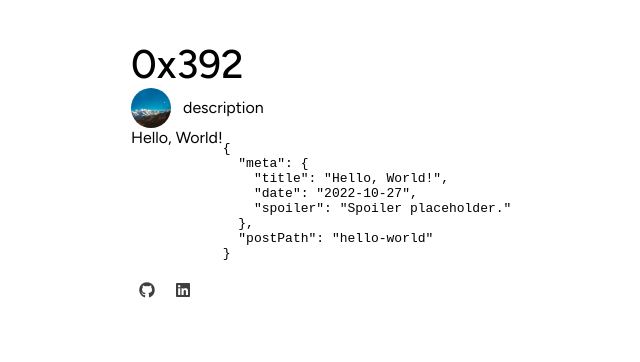
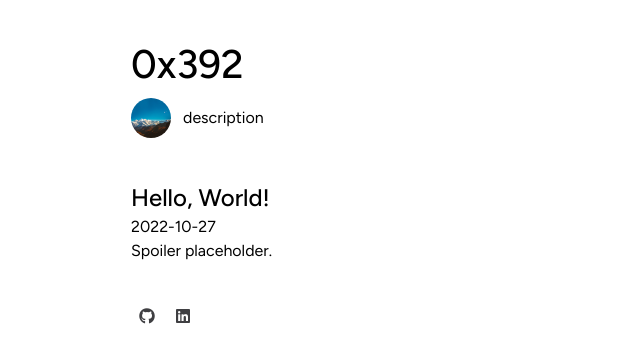
Before and after one commit to passionate-puppy/0x392, a Next.js app: page / in a window 1280 px wide. Shown: the top 362 px of the page, without its empty margins (149-789 px from the left). Built offline with nearby package versions, Linux system fonts and the light colour scheme.

Commit message:
Update styles

```diff
--- a/src/components/common/Layout/Layout.module.scss
+++ b/src/components/common/Layout/Layout.module.scss
@@ -2,4 +2,5 @@
   display: flex;
   justify-content: center;
   padding-top: 40px;
+  padding-bottom: 20px;
 }
--- a/src/components/common/PostPreviewList/PostPreviewList.module.scss
+++ b/src/components/common/PostPreviewList/PostPreviewList.module.scss
@@ -1,4 +1,5 @@
 .container {
   display: flex;
   flex-direction: column;
+  gap: 50px;
 }
--- a/src/components/common/PostPreviewList/PostPreviewListItem.module.scss
+++ b/src/components/common/PostPreviewList/PostPreviewListItem.module.scss
@@ -1,3 +1,5 @@
 .container {
   display: flex;
+  flex-direction: column;
+  gap: 5px;
 }
--- a/src/components/common/PostPreviewList/PostPreviewListItem.tsx
+++ b/src/components/common/PostPreviewList/PostPreviewListItem.tsx
@@ -9,14 +9,21 @@ export type PostPreviewListItemProps = {
 
 function PostPreviewListItem({ postPreview }: PostPreviewListItemProps) {
   const {
-    meta: { title },
+    meta: {
+      title,
+      date,
+      spoiler,
+    },
     postPath,
   } = postPreview
 
   return (
     <div className={styles.container}>
-      <Link href={routes.post(postPath)}>{title}</Link>
-      <pre>{JSON.stringify(postPreview, null, 2)}</pre>
+      <h2>
+        <Link href={routes.post(postPath)}>{title}</Link>
+      </h2>
+      <div>{date}</div>
+      <div>{spoiler}</div>
     </div>
   )
 }
--- /dev/null
+++ b/src/components/pages/IndexPage/IndexPage.module.scss
@@ -0,0 +1,11 @@
+.author {
+  padding-top: 10px;
+}
+
+.postPreviewList {
+  padding-top: 45px;
+}
+
+.socialLinks {
+  padding-top: 40px;
+}
--- a/src/components/pages/IndexPage/index.tsx
+++ b/src/components/pages/IndexPage/index.tsx
@@ -3,6 +3,7 @@ import Header from 'components/common/Header'
 import Layout from 'components/common/Layout'
 import PostPreviewList from 'components/common/PostPreviewList'
 import SocialLinks from 'components/common/SocialLinks'
+import styles from './IndexPage.module.scss'
 import type { PostPreview } from 'types/PostPreview'
 
 export type IndexPageProps = {
@@ -13,9 +14,15 @@ function IndexPage({ postPreviewList }: IndexPageProps) {
   return (
     <Layout>
       <Header theme="primary" />
-      <Author />
-      <PostPreviewList postPreviewList={postPreviewList} />
-      <SocialLinks />
+      <div className={styles.author}>
+        <Author />
+      </div>
+      <div className={styles.postPreviewList}>
+        <PostPreviewList postPreviewList={postPreviewList} />
+      </div>
+      <div className={styles.socialLinks}>
+        <SocialLinks />
+      </div>
     </Layout>
   )
 }
```
